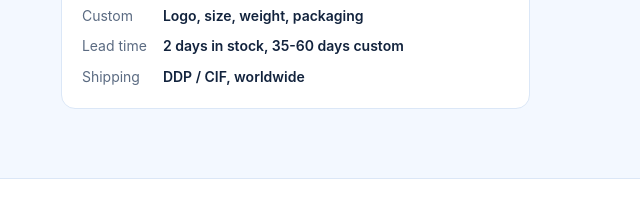
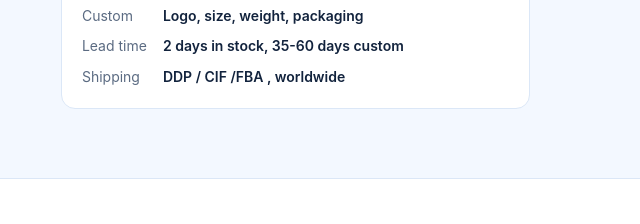
Before and after one commit to NNSourcing/wholesale-towel, a plain HTML site: page towel-site/index.html in a window 1280 px wide. Shown: the part 241-465 px from the top of the page, 640-1280 px from the left. Drawn offline with Linux system fonts and the light colour scheme.

Commit message:
Update shipping options in index.html

```diff
--- a/towel-site/index.html
+++ b/towel-site/index.html
@@ -124,7 +124,7 @@ footer{padding:20px 0;text-align:center;color:var(--muted);font-size:13px}
         <dt>Pricing</dt><dd>Tiered, lower with volume</dd>
         <dt>Custom</dt><dd>Logo, size, weight, packaging</dd>
         <dt>Lead time</dt><dd> 2 days in stock, 35-60 days custom</dd>
-        <dt>Shipping</dt><dd>DDP / CIF, worldwide</dd>
+        <dt>Shipping</dt><dd>DDP / CIF /FBA , worldwide</dd>
       </dl>
     </div>
   </div>
```
